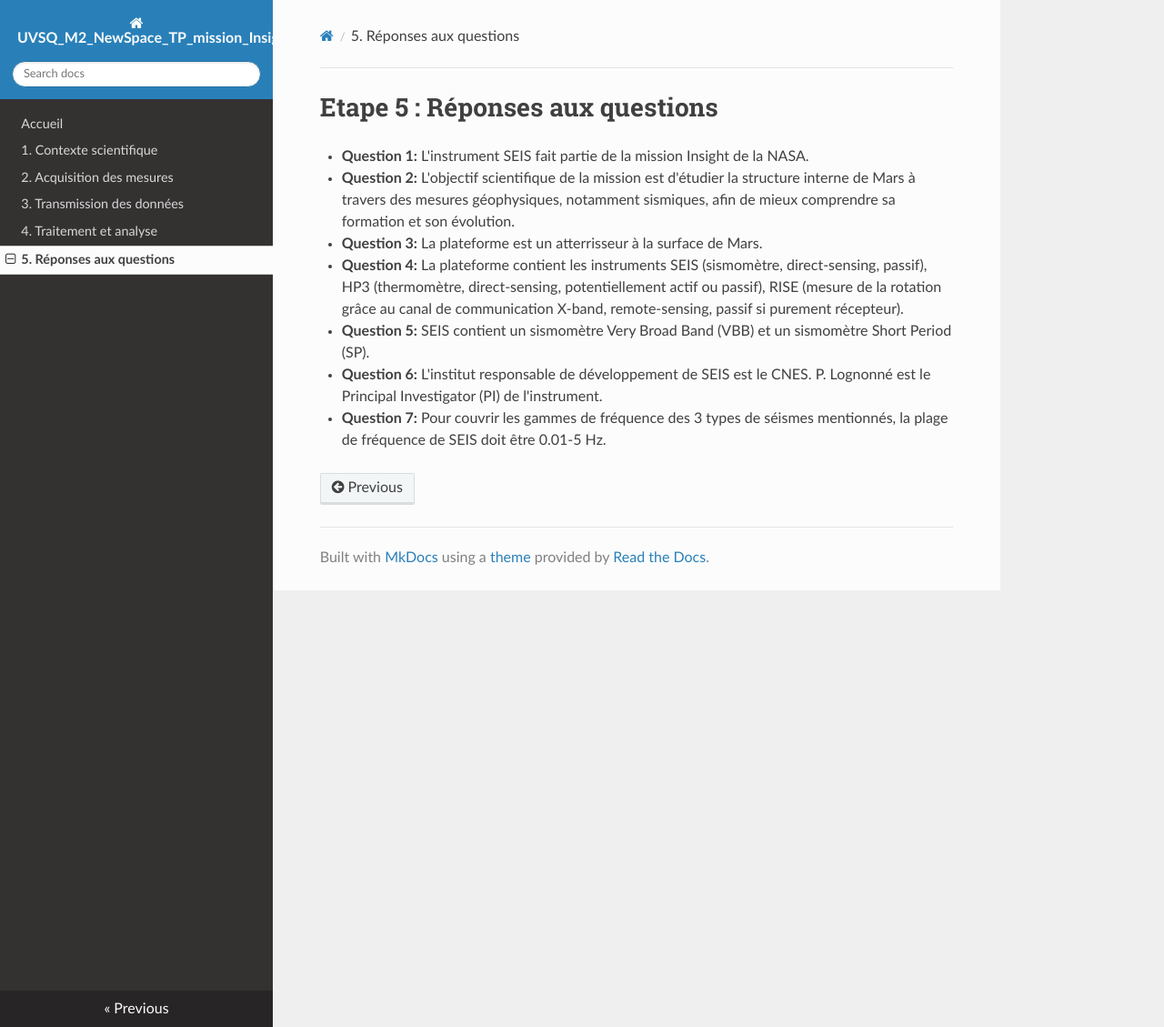
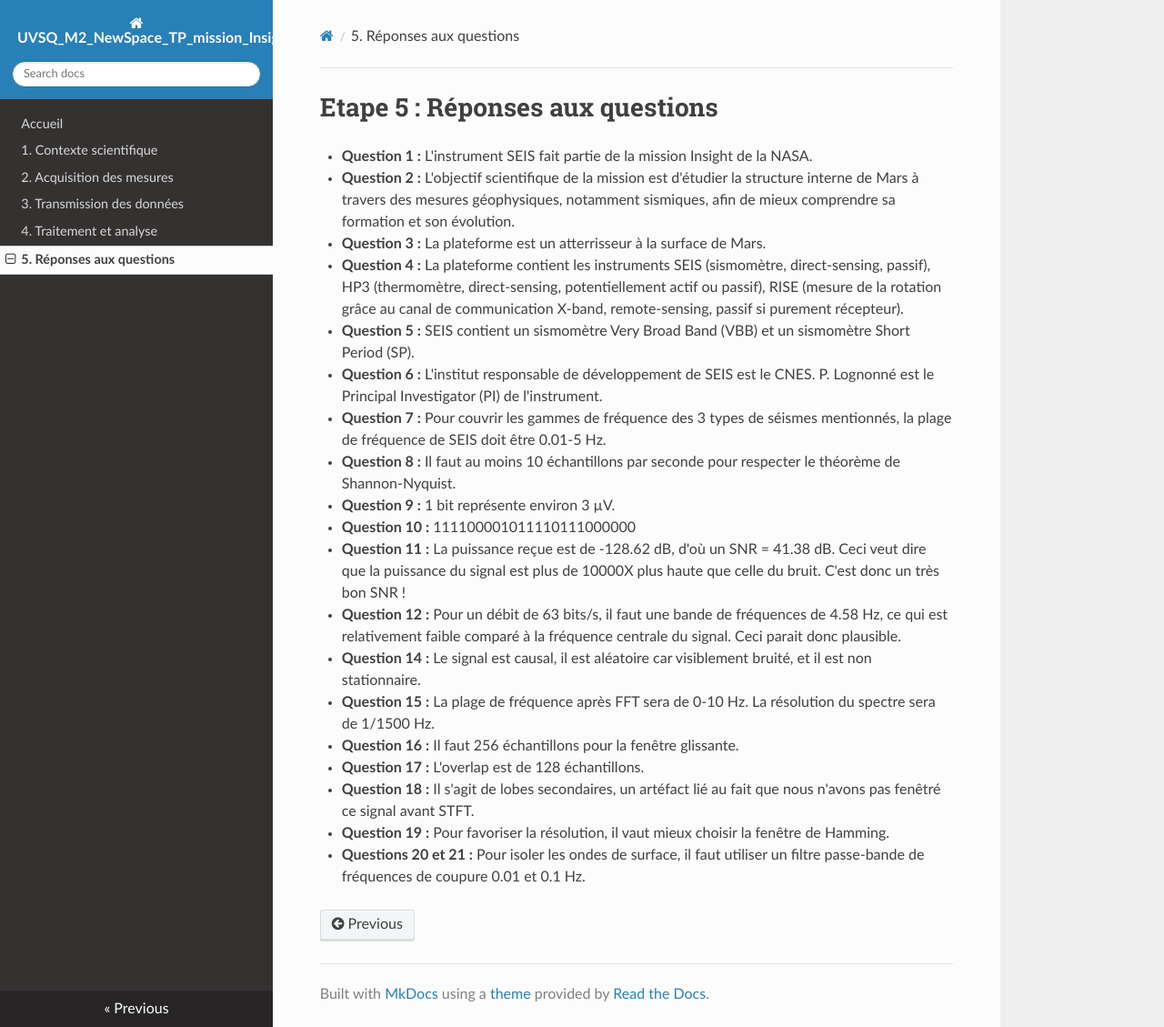
Before and after one commit to NicOudart/UVSQ_M2_NewSpace_TP_mission_Insight, an MkDocs documentation site: the page built from docs/5_Reponses.md, in a window 1280 px wide and 1129 px high. Shown: the whole window at 91% size. Built offline with MkDocs 1.6.1, drawn with Linux system fonts in a browser that asks for light colours; nearby versions of some CDN libraries.

Commit message:
- Complete answers to questions.

```diff
--- a/docs/5_Reponses.md
+++ b/docs/5_Reponses.md
@@ -1,15 +1,39 @@
 # Etape 5 : Réponses aux questions
 
-* **Question 1:** L'instrument SEIS fait partie de la mission Insight de la NASA.
+* **Question 1 :** L'instrument SEIS fait partie de la mission Insight de la NASA.
 
-* **Question 2:** L'objectif scientifique de la mission est d'étudier la structure interne de Mars à travers des mesures géophysiques, notamment sismiques, afin de mieux comprendre sa formation et son évolution.
+* **Question 2 :** L'objectif scientifique de la mission est d'étudier la structure interne de Mars à travers des mesures géophysiques, notamment sismiques, afin de mieux comprendre sa formation et son évolution.
 
-* **Question 3:** La plateforme est un atterrisseur à la surface de Mars.
+* **Question 3 :** La plateforme est un atterrisseur à la surface de Mars.
 
-* **Question 4:** La plateforme contient les instruments SEIS (sismomètre, direct-sensing, passif), HP3 (thermomètre, direct-sensing, potentiellement actif ou passif), RISE (mesure de la rotation grâce au canal de communication X-band, remote-sensing, passif si purement récepteur).
+* **Question 4 :** La plateforme contient les instruments SEIS (sismomètre, direct-sensing, passif), HP3 (thermomètre, direct-sensing, potentiellement actif ou passif), RISE (mesure de la rotation grâce au canal de communication X-band, remote-sensing, passif si purement récepteur).
 
-* **Question 5:** SEIS contient un sismomètre Very Broad Band (VBB) et un sismomètre Short Period (SP).
+* **Question 5 :** SEIS contient un sismomètre Very Broad Band (VBB) et un sismomètre Short Period (SP).
 
-* **Question 6:** L'institut responsable de développement de SEIS est le CNES. P. Lognonné est le Principal Investigator (PI) de l'instrument.
+* **Question 6 :** L'institut responsable de développement de SEIS est le CNES. P. Lognonné est le Principal Investigator (PI) de l'instrument.
 
-* **Question 7:** Pour couvrir les gammes de fréquence des 3 types de séismes mentionnés, la plage de fréquence de SEIS doit être 0.01-5 Hz.
+* **Question 7 :** Pour couvrir les gammes de fréquence des 3 types de séismes mentionnés, la plage de fréquence de SEIS doit être 0.01-5 Hz.
+
+* **Question 8 :** Il faut au moins 10 échantillons par seconde pour respecter le théorème de Shannon-Nyquist.
+
+* **Question 9 :** 1 bit représente environ 3 µV.
+
+* **Question 10 :** 111100001011110111000000
+
+* **Question 11 :** La puissance reçue est de -128.62 dB, d'où un SNR = 41.38 dB. Ceci veut dire que la puissance du signal est plus de 10000X plus haute que celle du bruit. C'est donc un très bon SNR !
+
+* **Question 12 :** Pour un débit de 63 bits/s, il faut une bande de fréquences de 4.58 Hz, ce qui est relativement faible comparé à la fréquence centrale du signal. Ceci parait donc plausible.
+
+* **Question 14 :** Le signal est causal, il est aléatoire car visiblement bruité, et il est non stationnaire.
+
+* **Question 15 :** La plage de fréquence après FFT sera de 0-10 Hz. La résolution du spectre sera de 1/1500 Hz.
+
+* **Question 16 :** Il faut 256 échantillons pour la fenêtre glissante.
+
+* **Question 17 :** L'overlap est de 128 échantillons.
+
+* **Question 18 :** Il s'agit de lobes secondaires, un artéfact lié au fait que nous n'avons pas fenêtré ce signal avant STFT.
+
+* **Question 19 :** Pour favoriser la résolution, il vaut mieux choisir la fenêtre de Hamming.
+
+* **Questions 20 et 21 :** Pour isoler les ondes de surface, il faut utiliser un filtre passe-bande de fréquences de coupure 0.01 et 0.1 Hz.
```
